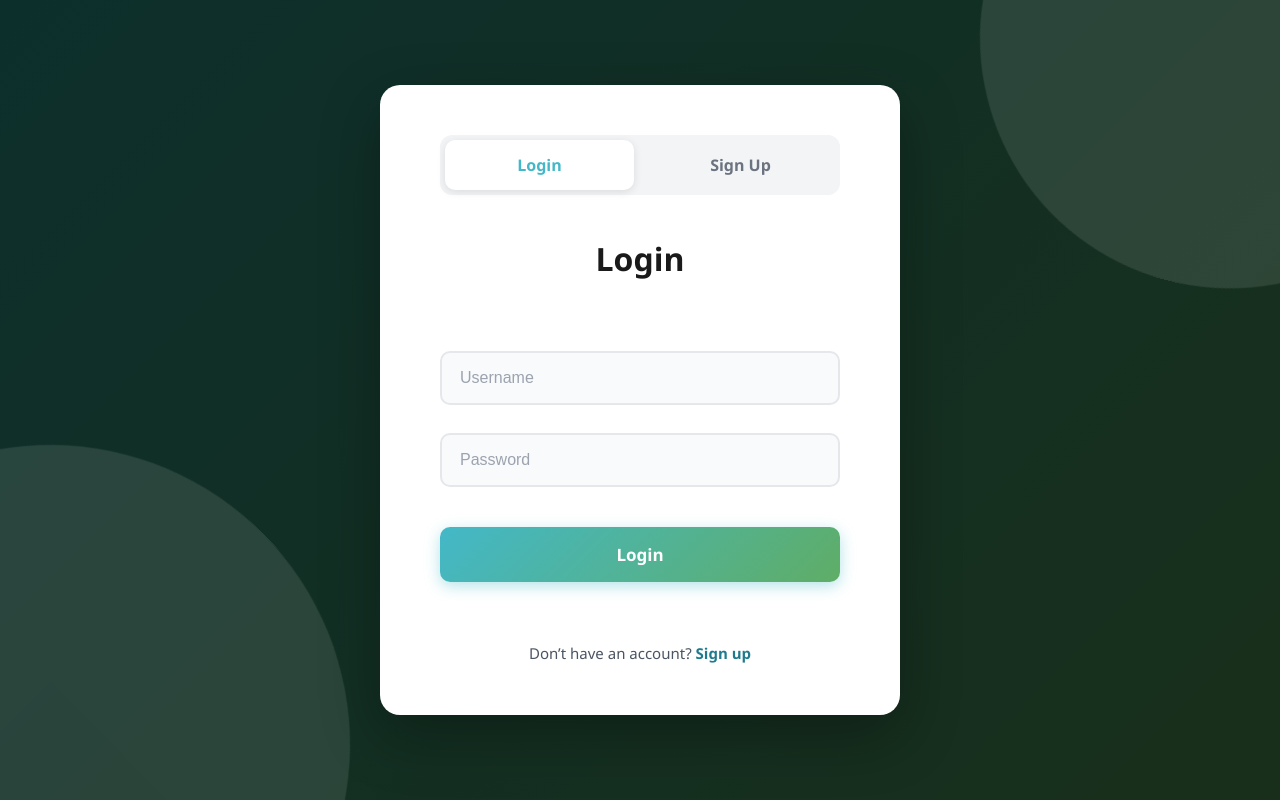
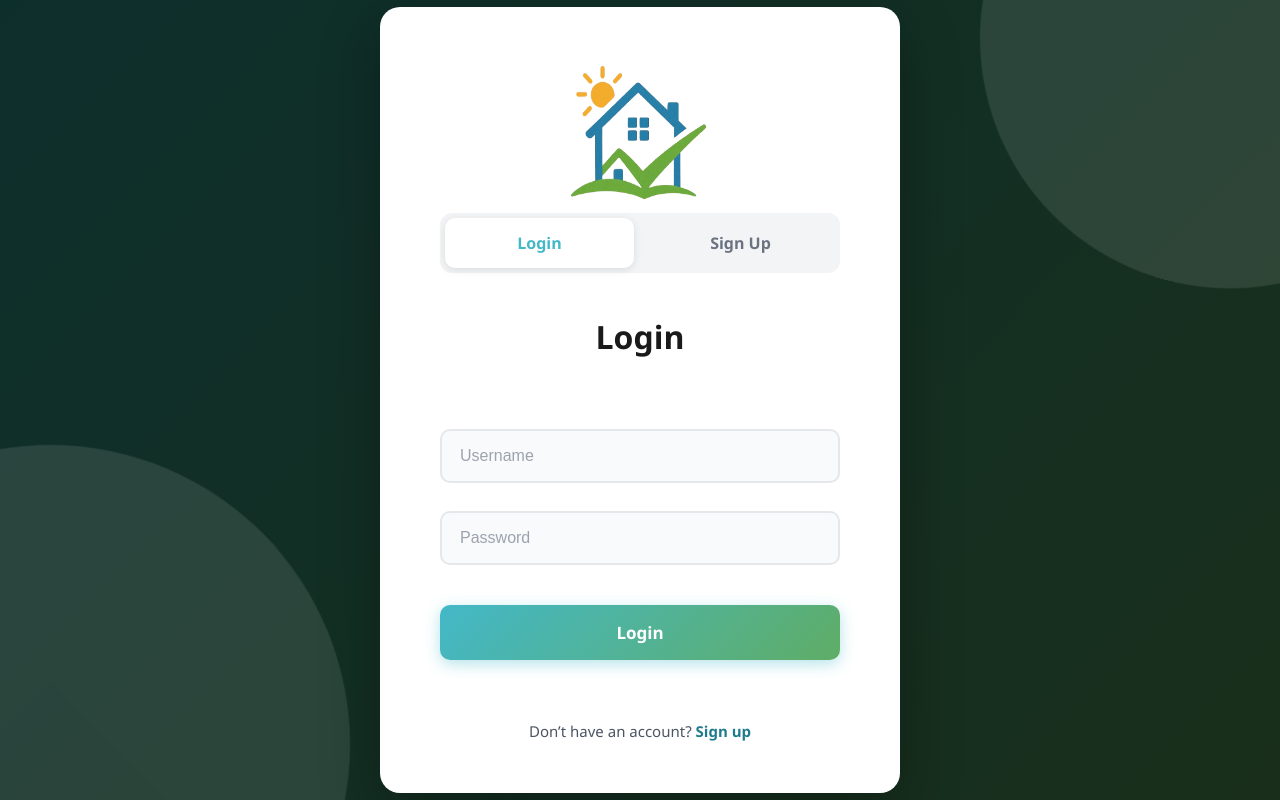
Before and after one commit to WVU-CS330-2025-08-Group03/cs330-2025-group03, a React (Vite) app in the folder frontend/app/: page /login in a window 1280 px wide. Built offline with nearby package versions, Linux system fonts and the light colour scheme.

Commit message:
Logos added to main page and login page

```diff
--- a/frontend/app/src/App.jsx
+++ b/frontend/app/src/App.jsx
@@ -9,11 +9,12 @@ function Home() {
   return (
     <main className="homepage">
       <header className="hero">
+        <h1>LiveWise</h1>
+        <img src="LiveWiseClear.png" alt="LiveWise Logo" className="logo" width="275" height="250" />
         <h1>Find Your Dream Home</h1>
         <p>Discover listings, compare neighborhoods, and connect with agents — all in one place.</p>
         <Link to="/login" className="cta-button">Start your search</Link>
       </header>
-
       <section className="features">
         <div>
           <h2>🏡 Browse Listings</h2>
--- a/frontend/app/src/Login.jsx
+++ b/frontend/app/src/Login.jsx
@@ -60,6 +60,7 @@ function Login() {
   return (
     <div className="container">
       <div className="auth-card">
+        <img src="LiveWiseClear.png" alt="LiveWise Logo" className="logo-login" width="150" height="150" />
         <div className="toggle-buttons">
           <button
             className={isLogin ? "active" : ""}
--- a/frontend/app/src/login.css
+++ b/frontend/app/src/login.css
@@ -91,6 +91,10 @@ h2 {
   font-weight: 700;
   color: #1a1a1a;
   margin-bottom: 40px;
+}
+
+img {
+  text-align: center;
 }
 
 .toggle-buttons {
```
Also changed, not shown: frontend/app/LiveWise.jpg (added), frontend/app/LiveWiseClear.png (added).
